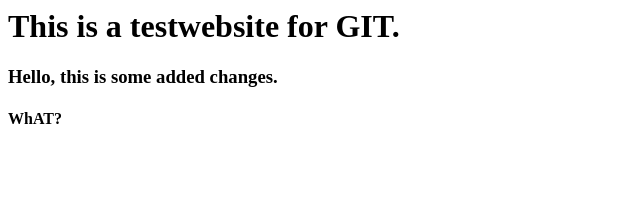
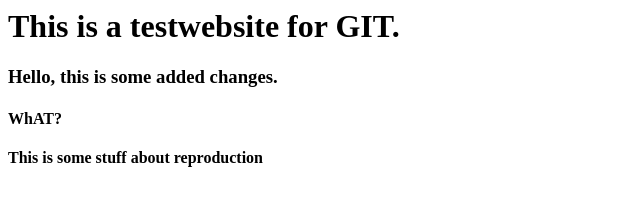
Before and after one commit to Mustafa-90/Jerboa, a plain HTML site: page index.html in a window 1280 px wide. Shown: the whole page, without its empty margins (0-640 px from the left). Drawn offline with Linux system fonts and the light colour scheme.

Commit message:
Reproduction

```diff
--- a/index.html
+++ b/index.html
@@ -9,5 +9,7 @@
 		<h3>Hello, this is some added changes.</h3>
 
 		<h4>WhAT?</h4>
+
+		<h4>This is some stuff about reproduction</h4>
 	</body>
 </html>
```
